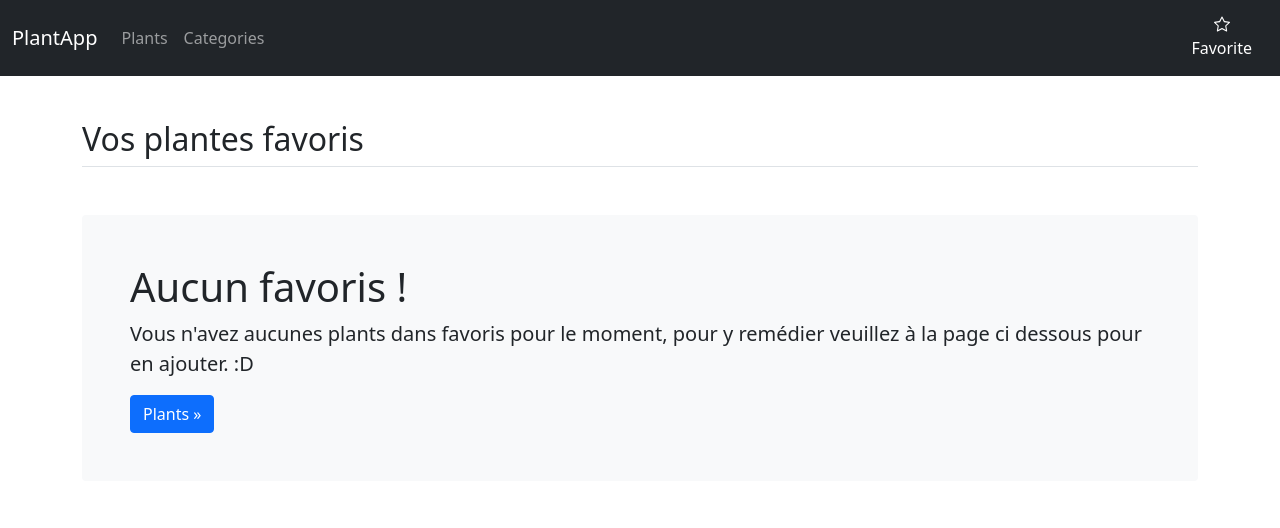
After one commit to ZAomineZ/plant_app, a Django app: a page that uses plant/templates/layout/header.html in a window 1280 px wide. The commit adds this page. Shown: the top 528 px of the page. Run offline with Django 3.2, Linux system fonts and the light colour scheme.

Commit message:
feat: add page favorite plant

```diff
--- a/plant/static/plant/css/app.css
+++ b/plant/static/plant/css/app.css
@@ -13,3 +13,9 @@
     -moz-user-select: none;
     user-select: none;
 }
+
+/* ICON MODULE */
+.bi {
+    vertical-align: -.125em;
+    fill: currentColor;
+}
--- a/plant/templates/admin/categories/create.html
+++ b/plant/templates/admin/categories/create.html
@@ -1,7 +1,9 @@
 {% extends 'layout/base.html' %}
 
 {% block content %}
-    <h1>Création d'une nouvelle catégorie</h1>
+    <div class="container py-5">
+        <h1>Création d'une nouvelle catégorie</h1>
 
-    {% include 'admin/categories/category_form.html' %}
+        {% include 'admin/categories/category_form.html' %}
+    </div>
 {% endblock %}
--- a/plant/templates/admin/categories/edit.html
+++ b/plant/templates/admin/categories/edit.html
@@ -1,7 +1,9 @@
 {% extends 'layout/base.html' %}
 
 {% block content %}
-    <h1>Edition de la catégorie ''</h1>
+    <div class="container py-5">
+        <h1>Edition de la catégorie ''</h1>
 
-    {% include 'admin/categories/category_form.html' %}
+        {% include 'admin/categories/category_form.html' %}
+    </div>
 {% endblock %}
--- a/plant/templates/admin/index.html
+++ b/plant/templates/admin/index.html
@@ -5,6 +5,7 @@
 {% endblock %}
 
 {% block content %}
+    <div class="container py-5" style="padding-top: 6rem !important;">
         <h1>Administration</h1>
 
         {% if not user.is_authenticated %}
@@ -39,4 +40,5 @@
                 </tbody>
             </table>
         {% endif %}
+    </div>
 {% endblock %}
--- a/plant/templates/admin/plants/create.html
+++ b/plant/templates/admin/plants/create.html
@@ -1,7 +1,9 @@
 {% extends 'layout/base.html' %}
 
 {% block content %}
-    <h1>Création d'une nouvelle plante</h1>
+    <div class="container py-5">
+        <h1>Création d'une nouvelle plante</h1>
 
-    {% include 'admin/plants/plant_form.html' %}
+        {% include 'admin/plants/plant_form.html' %}
+    </div>
 {% endblock %}
--- a/plant/templates/admin/plants/edit.html
+++ b/plant/templates/admin/plants/edit.html
@@ -1,7 +1,9 @@
 {% extends 'layout/base.html' %}
 
 {% block content %}
-    <h1>Edition de la plante ""</h1>
+    <div class="container py-5">
+        <h1>Edition de la plante ""</h1>
 
-    {% include 'admin/plants/plant_form.html' %}
+        {% include 'admin/plants/plant_form.html' %}
+    </div>
 {% endblock %}
--- a/plant/templates/admin/plants/index.html
+++ b/plant/templates/admin/plants/index.html
@@ -3,6 +3,7 @@
 {% load none_attribute_tag %}
 
 {% block content %}
+    <div class="container py-5">
         <table class="table mt-3">
             <thead>
             <tr>
@@ -31,7 +32,8 @@
                     <td>{{ plant.soil | none_attribute }}</td>
                     <td>{{ plant.growth_rate | none_attribute }}</td>
                     <td>
-                    <img src="{% static plant.image.image %}" alt="{{ plant.image.title }}" class="img-fluid" width="50"
+                        <img src="{% static plant.image.image %}" alt="{{ plant.image.title }}" class="img-fluid"
+                             width="50"
                              height="50">
                     </td>
                     <td>
@@ -44,4 +46,5 @@
             </tbody>
         </table>
         <a href="{% url 'admin:plants.create' %}" class="btn btn-secondary">Ajouter nouvelle plante</a>
+    </div>
 {% endblock %}
--- a/plant/templates/layout/header.html
+++ b/plant/templates/layout/header.html
@@ -9,8 +9,23 @@
             <div class="collapse navbar-collapse" id="navbarCollapse">
                 <ul class="navbar-nav me-auto mb-2 mb-md-0">
                     <li class="nav-item">
-                        <a class="nav-link active" aria-current="page"
+                        <a class="nav-link" aria-current="page"
+                           href="{% url 'plant:plants.index' %}">Plants</a>
+                    </li>
+                    <li class="nav-item">
+                        <a class="nav-link" aria-current="page"
                            href="{% url 'plant:categories' %}">Categories</a>
+                    </li>
+                </ul>
+                <ul class="nav col-12 col-lg-auto my-2 justify-content-center my-md-0 text-small">
+                    <li>
+                        <a href="{% url 'plant:favorite_plant.index' 'vincent' %}" class="nav-link text-white">
+                            <svg xmlns="http://www.w3.org/2000/svg" width="16" height="16" fill="currentColor"
+                                 class="bi d-block mx-auto mb-1" viewBox="0 0 16 16">
+                                <path d="M2.866 14.85c-.078.444.36.791.746.593l4.39-2.256 4.389 2.256c.386.198.824-.149.746-.592l-.83-4.73 3.522-3.356c.33-.314.16-.888-.282-.95l-4.898-.696L8.465.792a.513.513 0 0 0-.927 0L5.354 5.12l-4.898.696c-.441.062-.612.636-.283.95l3.523 3.356-.83 4.73zm4.905-2.767-3.686 1.894.694-3.957a.565.565 0 0 0-.163-.505L1.71 6.745l4.052-.576a.525.525 0 0 0 .393-.288L8 2.223l1.847 3.658a.525.525 0 0 0 .393.288l4.052.575-2.906 2.77a.565.565 0 0 0-.163.506l.694 3.957-3.686-1.894a.503.503 0 0 0-.461 0z"></path>
+                            </svg>
+                            Favorite
+                        </a>
                     </li>
                 </ul>
             </div>
--- a/plant/templates/plant/category/index.html
+++ b/plant/templates/plant/category/index.html
@@ -1,6 +1,7 @@
 {% extends 'layout/base.html' %}
 
 {% block content %}
+    <div class="container py-5">
         <h2 class="pb-2 pt-4 border-bottom">Categories</h2>
 
         {% for category in categories %}
@@ -24,4 +25,5 @@
                 </div>
             </div>
         {% endfor %}
+    </div>
 {% endblock %}
--- /dev/null
+++ b/plant/templates/plant/favorite_plant/index.html
@@ -0,0 +1,13 @@
+{% extends 'layout/base.html' %}
+
+{% block content %}
+    <div class="container py-5" style="padding-top: 6rem !important;">
+        <h2 class="pb-2 pt-4 border-bottom">Vos plantes favoris</h2>
+
+        <div class="bg-light p-5 mt-5 rounded">
+            <h1>Aucun favoris !</h1>
+            <p class="lead">Vous n'avez aucunes plants dans favoris pour le moment, pour y remédier veuillez à la page ci dessous pour en ajouter. :D</p>
+            <a class="btn btn-primary" href="{% url 'plant:plants.index' %}">Plants »</a>
+        </div>
+    </div>
+{% endblock %}
--- a/plant/templates/plant/plant/detail.html
+++ b/plant/templates/plant/plant/detail.html
@@ -13,5 +13,11 @@
                 {{ plant.description }}
             </p>
         </div>
+        <div id="pants_related_by_category" class=" py-4">
+            <h2 class="pb-2 pt-4 border-bottom">Plantes de la même catégorie</h2>
+            <div class="row pt-3">
+                {% include 'plant/plant/plants_related_by_category.html' %}
+            </div>
+        </div>
     </div>
 {% endblock %}
--- a/plant/urls.py
+++ b/plant/urls.py
@@ -9,5 +9,6 @@ urlpatterns = [
     path('plants/', views.plant.index, name="plants.index"),
     path('plants/<str:plant_slug>', views.plant.detail, name="plants.detail"),
     path('categories/', views.category.categories, name="categories"),
-    path('categories/<str:category_slug>', views.category.category_detail, name="category.detail")
+    path('categories/<str:category_slug>', views.category.category_detail, name="category.detail"),
+    path('favorite_plant/<str:username>', views.favorite_plant.index, name="favorite_plant.index")
 ] + static(settings.STATIC_URL, document_root=settings.STATIC_ROOT)
--- a/plant/views/__init__.py
+++ b/plant/views/__init__.py
@@ -1,3 +1,4 @@
 from plant.views.home import *
 from plant.views.plant import *
 from plant.views.category import *
+from plant.views.favorite_plant import *
--- /dev/null
+++ b/plant/views/favorite_plant.py
@@ -0,0 +1,5 @@
+from django.shortcuts import render
+
+
+def index(request, username: str):
+    return render(request, 'plant/favorite_plant/index.html')
--- a/plant/views/plant.py
+++ b/plant/views/plant.py
@@ -62,7 +62,7 @@ def detail(request, plant_slug: str):
     plants_by_category = Plant.objects.filter(category=plant.category) \
         .exclude(id=plant.id) \
         .order_by('id') \
-        .all()
+        .all()[:3]
     # Get plants related
     plants_related = related_plants(plant)
     return render(request, 'plant/plant/detail.html', {
```
Also changed, not shown: plant/models.py (+17 -0 lines), plant/templates/plant/category/detail.html (+6 -4 lines), plant/templates/plant/plant/index.html (+5 -4 lines), plant/templates/plant/plant/plants_related_by_category.html (added, +14 -0 lines). Lines whose indentation alone changed are shown as unchanged.
